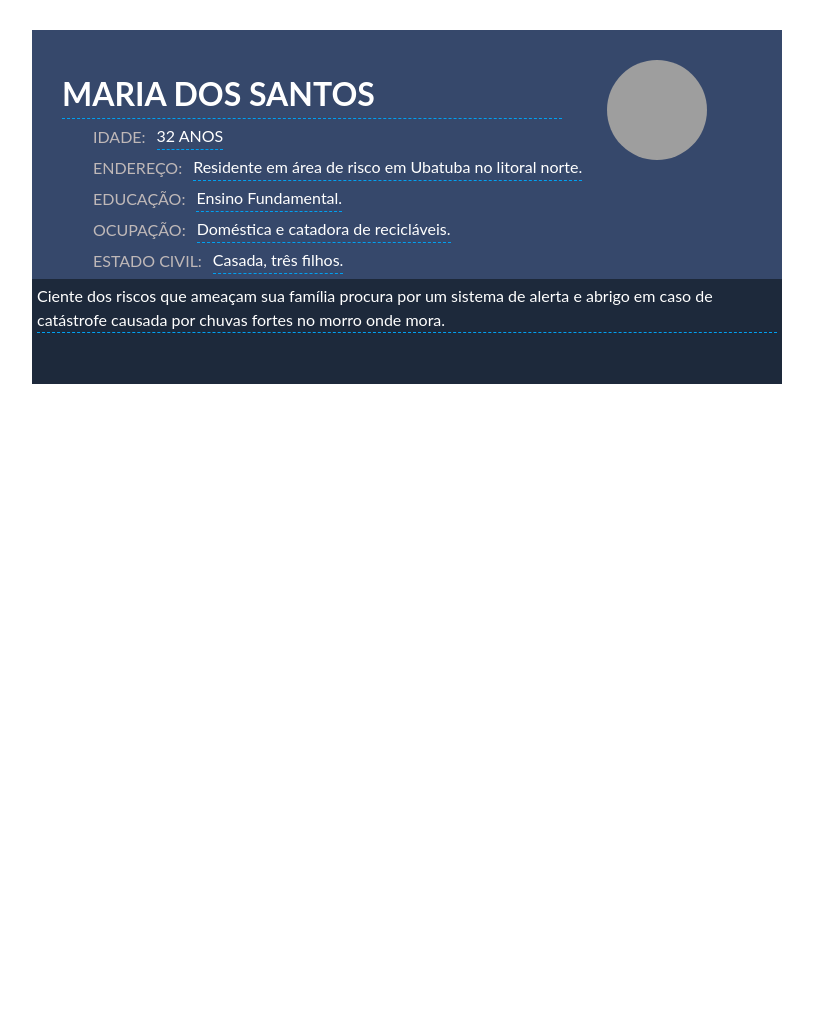
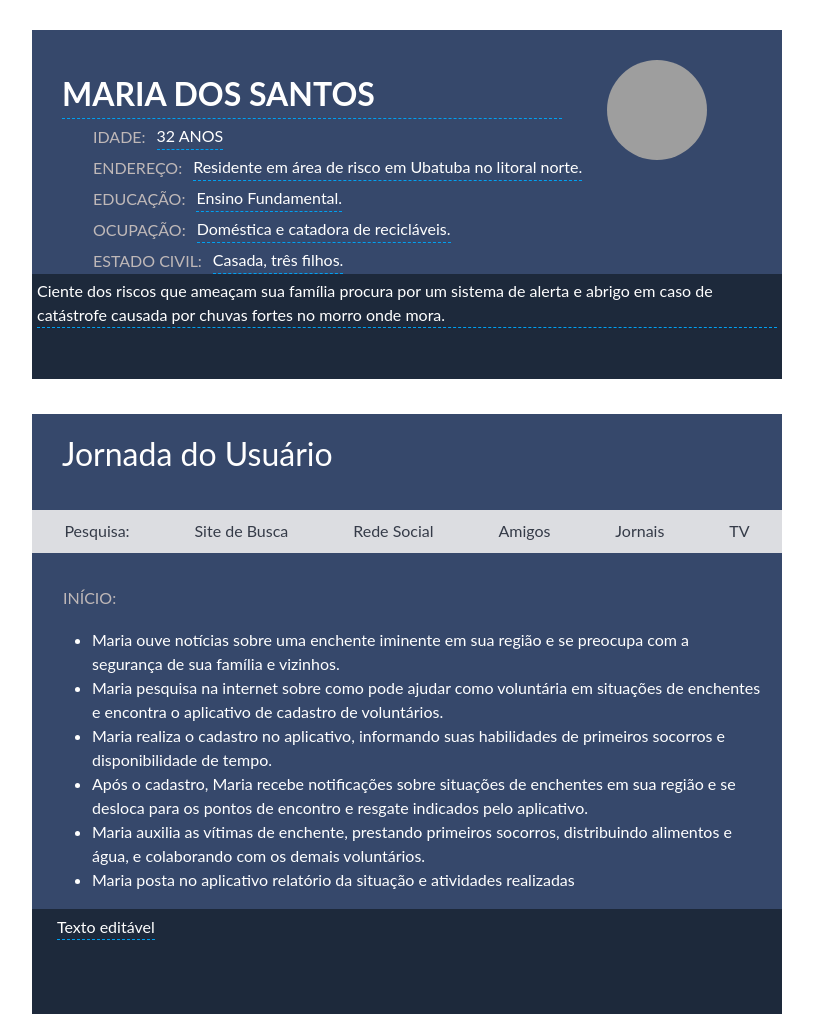
Before and after one commit to Robsonbr2021/PI_Persona, a plain HTML site: page index.html in a window 1280 px wide. Shown: the whole page, without its empty margins (233-1046 px from the left). Before the commit the page ends 800 px from the top, so only its background shows below. Drawn offline with Linux system fonts and the light colour scheme; grey boxes are pictures that could not be loaded.

Commit message:
atualização jornada do usuário

```diff
--- a/css/index.css
+++ b/css/index.css
@@ -26,7 +26,7 @@ html {
 }
 .persona {
     display: flex;
-    width:fit-content;
+    width: 750px;
     background-color:transparent;
     flex-flow: row;
     justify-content: flex-start;
@@ -37,9 +37,29 @@ html {
     padding-bottom: 0px;
     background-color: #36486b;
     color: #fff;
-    width: fit-content;
+    width: 750;
     flex-flow: column;
-
+}
+.container_user-journey {
+    display: flex;
+    background-color:transparent;
+    flex-flow: row;
+    justify-content: center;
+    padding: 5px;
+}
+.journey {
+    display: flex;
+    padding-top: 1px;
+    padding-bottom: 0px;
+    background-color: #36486b;
+    color: #fff;
+    width: 750px;
+    flex-flow: column;
+}
+.section-one {
+    display: flex;
+    flex-wrap: wrap;
+    width: 750px;
 }
 div {
     display: block;
@@ -47,6 +67,14 @@ div {
 .input-viewer {
     border-bottom: 1px dashed #00a0f1;
 }
+.input-viewer-data{
+    padding-top: 1px;
+    padding-bottom: 1px;
+    padding-left: 20px;
+    padding-right: 20px;
+
+}
+
 
 .input_name_editable {
     width: 500px;
@@ -80,10 +108,16 @@ div {
     display: flex;
 }
 .input_marital_status_editable {
-    padding-bottom: 5px;
+    padding-bottom: 0px;
     margin-left:  30px;
     display: flex;
 }
+.section-one-data {
+    padding-bottom: 0px;
+    margin-left:  30px;
+    display: flex;
+
+    }
 
 .persona-image-wrapper {
     position: absolute;
@@ -120,8 +154,20 @@ div {
     .input_quote_editable {
         margin: 5px;
     }
+    .input_data_editable {
+        margin: 5px;
+        padding-top: 1px;
+        padding-bottom: 10px;
+        padding-left: 20px;
+        padding-right: 20px;
+    }
     .input-label {
         margin: 1px;
         padding-left: 30px;
         padding-right: 10px;
     }
+    .menu-heading {
+        margin-top: 5px;
+        margin-left: 30px;
+        padding-bottom: 5px;
+    }
--- /dev/null
+++ b/css/style-menu.css
@@ -0,0 +1,44 @@
+.menu-section {
+	padding-bottom: 1em;
+	margin-bottom: 1em;
+}
+
+.menu ul {
+	list-style-type: none;
+	padding: 0;
+	margin: 0;
+	background-color: #dcdde1;
+}
+
+.menu li a {
+	text-decoration: none;
+	color: #353b48;
+	padding: .6em 1em;
+	display: block;
+	transition: all .5s ease;
+}
+
+.menu li a:hover {
+	background-color: #f5f6fa;
+}
+
+.menu-heading {
+	font-size: 2em;
+	font-weight: normal;
+}
+@media screen and (min-width: 600px) {
+
+	.single-nav ul {
+		display: flex;
+		justify-content: space-between;
+		flex-wrap: wrap;
+		text-align: center;
+	}
+
+	.single-nav ul li {
+		flex-grow: 1;
+		flex-basis: auto;
+		flex-shrink: 0;
+	}
+
+}
--- a/index.html
+++ b/index.html
@@ -6,6 +6,7 @@
     <meta name="viewport" content="width=device-width, initial-scale=1.0">
     <title>PERSONA MAKER</title>
     <link rel="stylesheet" href="./css/index.css">
+    <link rel="stylesheet" href="./css/style-menu.css">
 </head>
 <body>
     <div class="container">
@@ -79,5 +80,58 @@ elements.forEach(element => {
   });
 });
     </script>
+<!--Jornada -->
+<div class="container_user-journey">
+    <div class="persona">
+        <div class="inform">
+            <div class="journey">
+                <section class="menu-section">
+                    <h2 class="menu-heading">Jornada do Usuário</h2>
+
+                    <nav class="single-nav menu">
+                        <ul>
+                            <li><a href="#">Pesquisa:</a></li>
+                            <li><a href="#">Site de Busca</a></li>
+                            <li><a href="#">Rede Social</a></li>
+                            <li><a href="#">Amigos</a></li>
+                            <li><a href="#">Jornais</a></li>
+                            <li><a href="#">TV</a></li>
+
+                        </ul>
+                    </nav>
+                </section><!--menu-section-->
+                <div class="section-one">
+                    <div class=".section-one-data">
+                        <div class="input-label">INÍCIO<!-- -->: </div>
+                        <div class="input-viewer-data" contenteditable="">
+                        <ul class="input_data">
+                            <li>Maria ouve notícias sobre uma enchente iminente em sua região e se preocupa com a segurança de sua família e vizinhos.</li>
+                            <li>Maria pesquisa na internet sobre como pode ajudar como voluntária em situações de enchentes e encontra o aplicativo de cadastro de voluntários.</li>
+                            <li>Maria realiza o cadastro no aplicativo, informando suas habilidades de primeiros socorros e disponibilidade de tempo.</li>
+                            <li>Após o cadastro, Maria recebe notificações sobre situações de enchentes em sua região e se desloca para os pontos de encontro e resgate indicados pelo aplicativo.</li>
+                            <li>Maria auxilia as vítimas de enchente, prestando primeiros socorros, distribuindo alimentos e água, e colaborando com os demais voluntários.</li>
+                            <li>Maria posta no aplicativo relatório da situação e atividades realizadas</li>
+
+                        </ul>
+                        </div>
+                    </div>
+
+                    <div class="row_persona-quote">
+                        <div class="input_data_editable">
+                            <div class="input-viewer" contenteditable="">Texto editável</div>
+                        </div>
+                    </div>
+                </div><!--section-one-->
+
+
+            </div><!--journey-->
+
+
+        </div><!--inform-->
+
+    </div><!--persona-->
+
+</div><!--container-->
+
 </body>
 </html>
```
